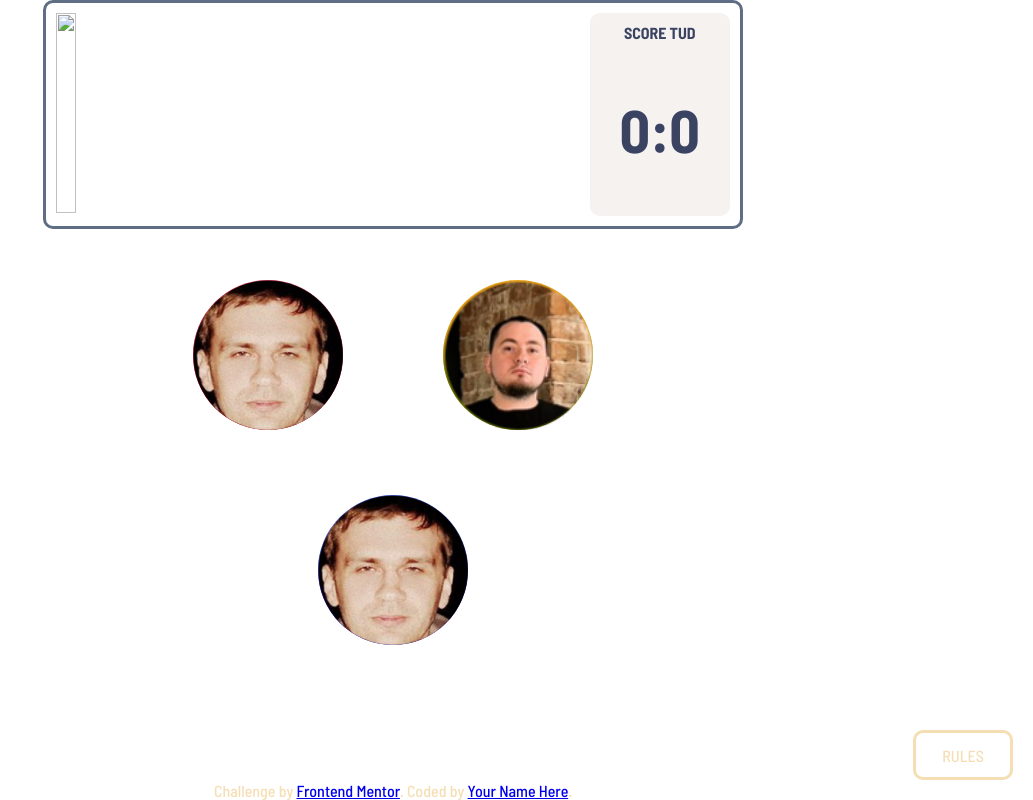
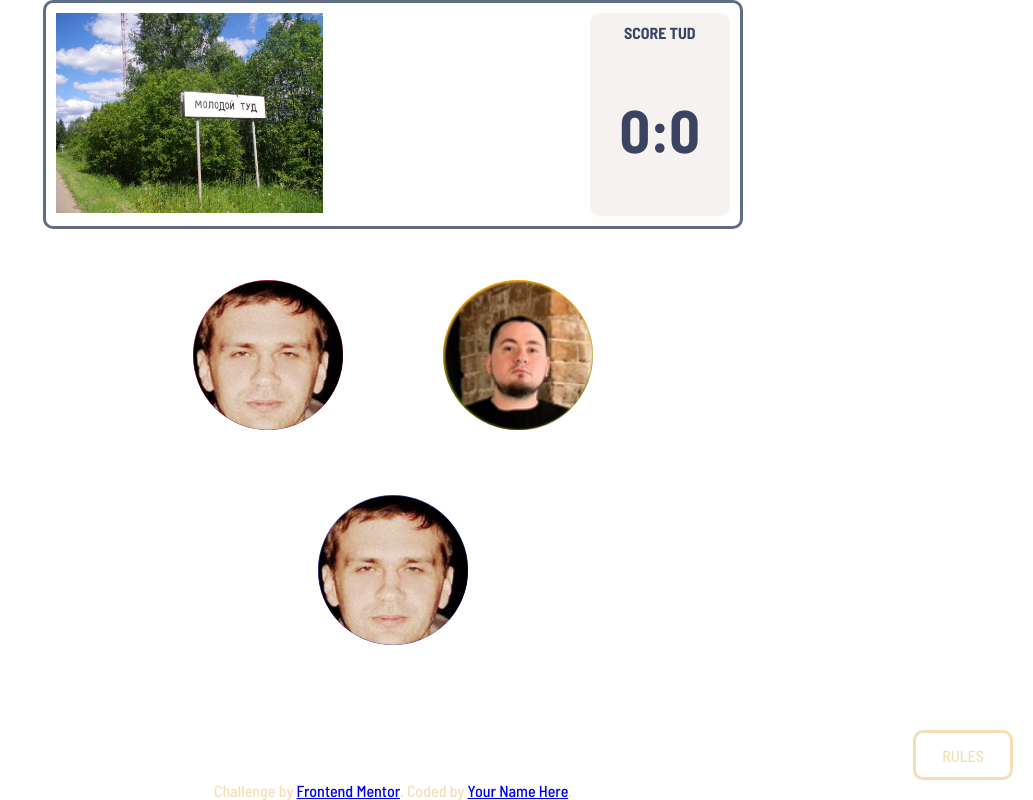
Before and after one commit to Tudovchanin/tud-tud, a plain HTML site: page index.html in a window 1280 px wide. Shown: the whole page, without its empty margins (247-1280 px from the left). Drawn offline with Linux system fonts and the light colour scheme; files whose address does not match are found by name; a web font is replaced by a local one.

Commit message:
Update index.html

```diff
--- a/index.html
+++ b/index.html
@@ -24,7 +24,7 @@
 
 	</div>
 	<div class="head">
-		<div class="title"><img class="img-logo-tud" src="e5f7e7617b02b527f4926b10d9d48188.jpg" alt="" srcset=""></div>
+		<div class="title"><img class="img-logo-tud" src="picture/e5f7e7617b02b527f4926b10d9d48188.jpg" alt="" srcset=""></div>
 		<div class="score">
 			<div class="text">SCORE TUD</div>
 			<div class="count">0:0</div>
```
